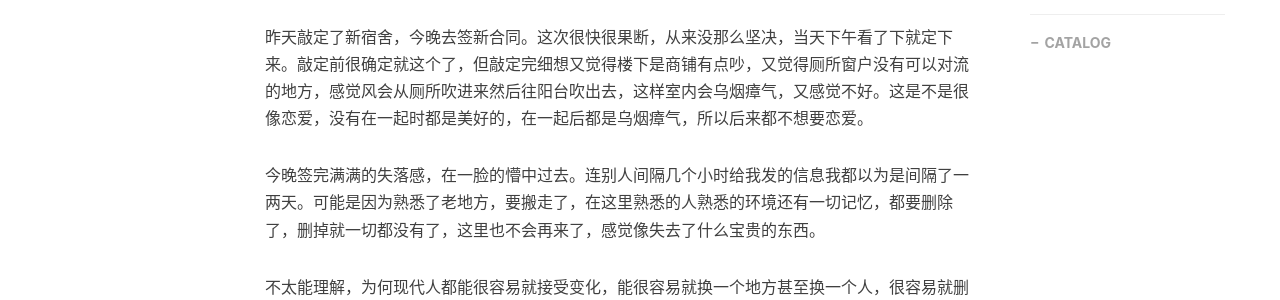
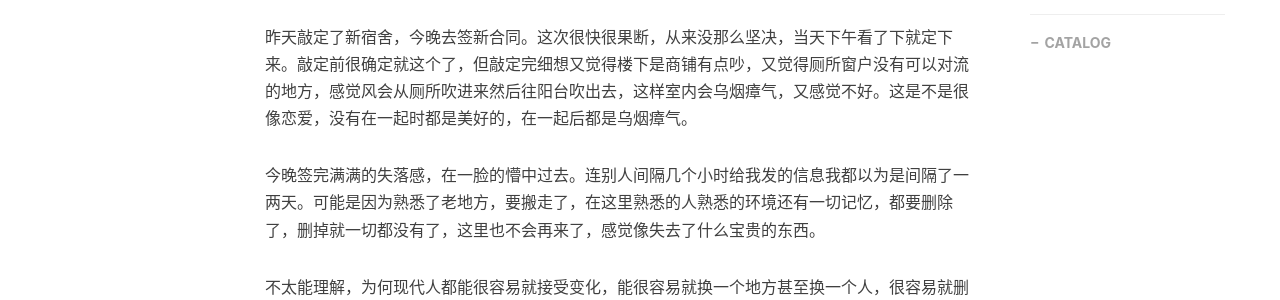
Before and after one commit to gumcstronger/gumcstronger.github.io, a Jekyll site: the page built from _posts/2023/2023-03-06-house-memory.md, in a window 1280 px wide. Shown: the part 549-849 px from the top of the page. Built offline with Jekyll 4.4.1, drawn with Linux system fonts in a browser that asks for light colours; comment, search, counter and statistics services are not loaded.

Commit message:
Update 2023-03-06-house-memory.md

```diff
--- a/_posts/2023/2023-03-06-house-memory.md
+++ b/_posts/2023/2023-03-06-house-memory.md
@@ -9,7 +9,7 @@
 tags:
     - 生活
 ---
-昨天敲定了新宿舍，今晚去签新合同。这次很快很果断，从来没那么坚决，当天下午看了下就定下来。敲定前很确定就这个了，但敲定完细想又觉得楼下是商铺有点吵，又觉得厕所窗户没有可以对流的地方，感觉风会从厕所吹进来然后往阳台吹出去，这样室内会乌烟瘴气，又感觉不好。这是不是很像恋爱，没有在一起时都是美好的，在一起后都是乌烟瘴气，所以后来都不想要恋爱。
+昨天敲定了新宿舍，今晚去签新合同。这次很快很果断，从来没那么坚决，当天下午看了下就定下来。敲定前很确定就这个了，但敲定完细想又觉得楼下是商铺有点吵，又觉得厕所窗户没有可以对流的地方，感觉风会从厕所吹进来然后往阳台吹出去，这样室内会乌烟瘴气，又感觉不好。这是不是很像恋爱，没有在一起时都是美好的，在一起后都是乌烟瘴气。
 
 今晚签完满满的失落感，在一脸的懵中过去。连别人间隔几个小时给我发的信息我都以为是间隔了一两天。可能是因为熟悉了老地方，要搬走了，在这里熟悉的人熟悉的环境还有一切记忆，都要删除了，删掉就一切都没有了，这里也不会再来了，感觉像失去了什么宝贵的东西。
 
```
